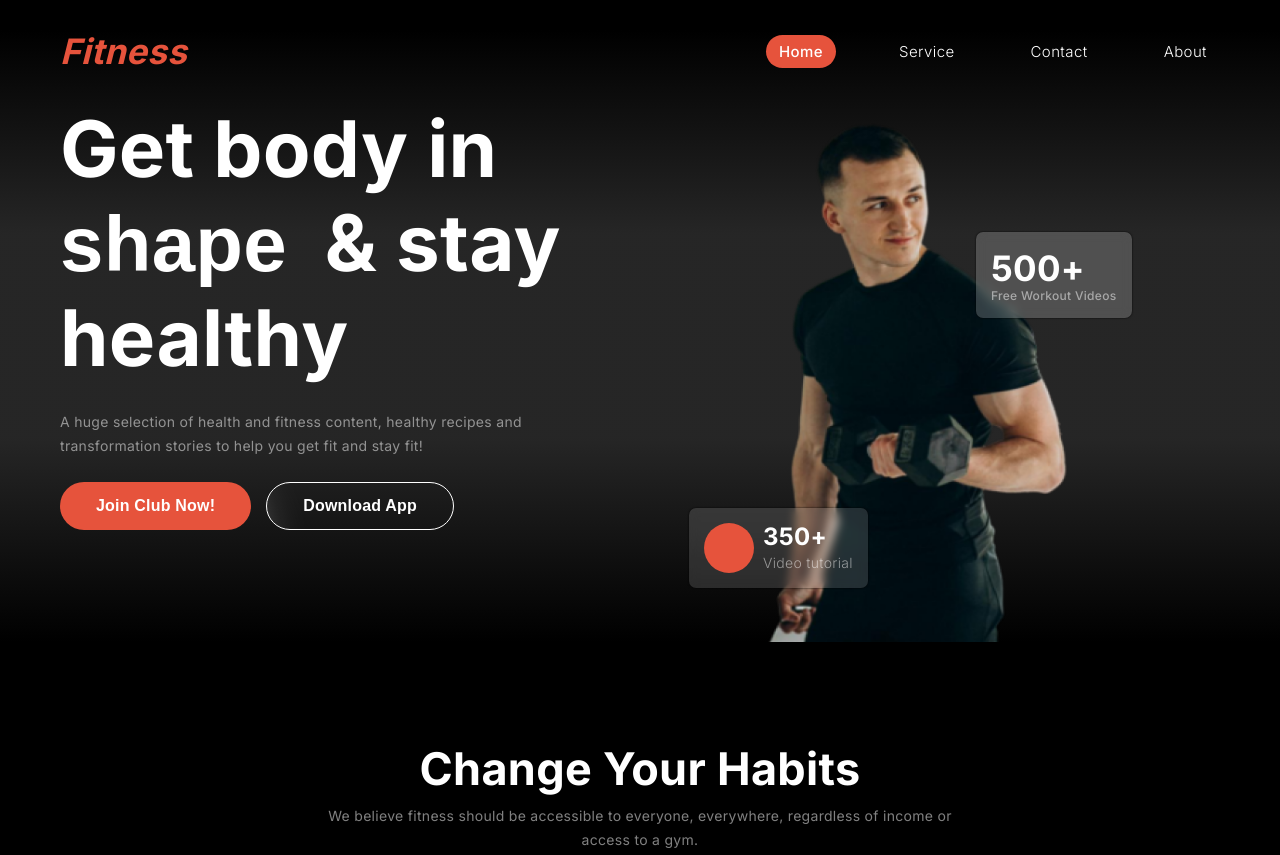
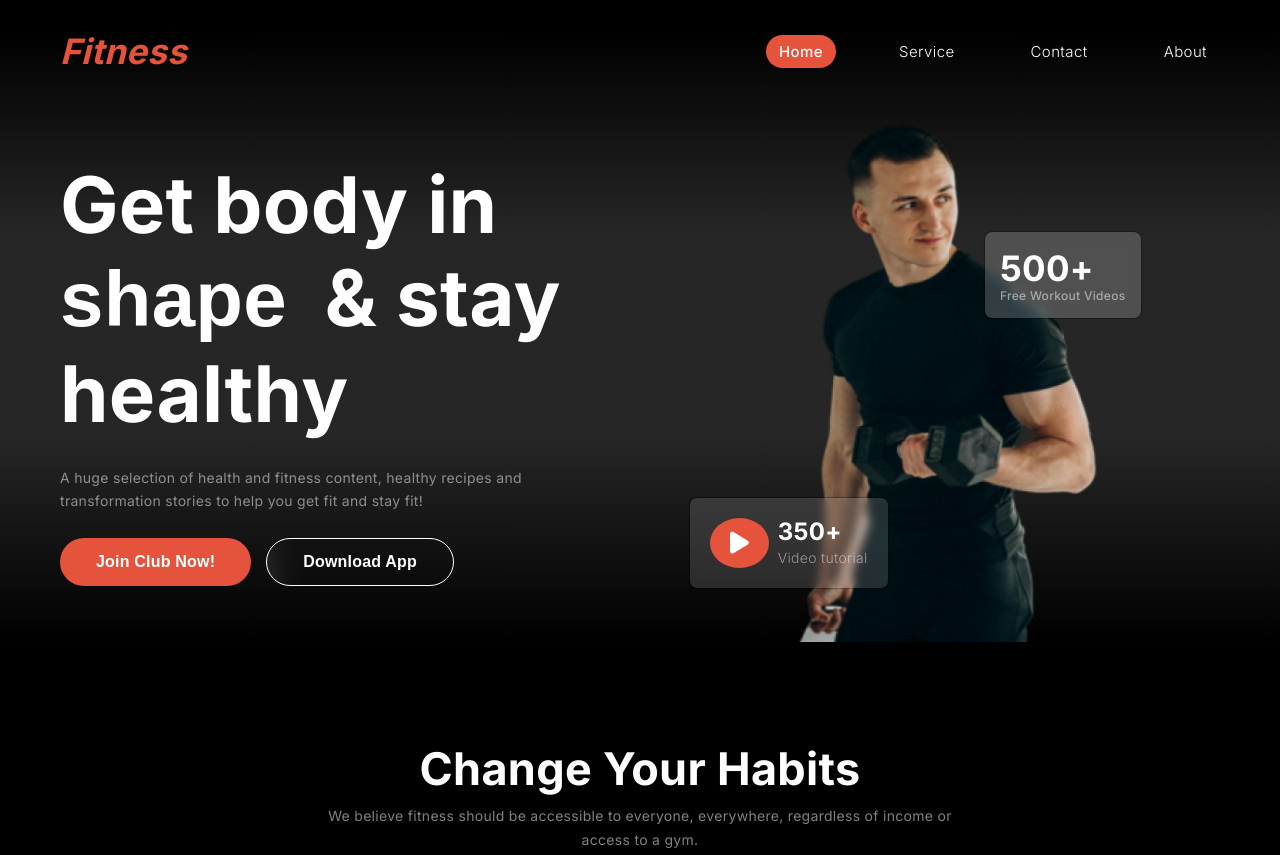
Before and after one commit to xubayers/ph_assignment_2, a plain HTML site: page index.html in a window 1280 px wide. Shown: the top 855 px of the page. Drawn offline with Linux system fonts and the light colour scheme; a web font is replaced by a local one.

Commit message:
added video play icon

```diff
--- a/index.html
+++ b/index.html
@@ -38,7 +38,7 @@
                     <img src="./images/Images 2.png" alt="">
                 </div>
                 <div class="cart cart1">
-                    <div class="circle"></div>
+                    <div class="circle"><i class="fa-solid fa-play"></i></div>
                     <div>
                         <h4>350+</h4>
                         <h5>Video tutorial</h5>
--- a/styles/style.css
+++ b/styles/style.css
@@ -124,8 +124,9 @@ nav ul li {
 }
 /* main style start */
 main {
-    gap: 4rem;
+    gap: 10rem;
     margin: 0 auto;
+    align-items: center;
 }
 main .content {
     max-width: 530px;
@@ -186,8 +187,9 @@ main .content button:nth-child(2):hover::after{
     box-shadow: 0 0 2px #000000;
 }
 .container .cart1 {
+    padding: 2rem;
     bottom: 10%;
-    left: 10%;
+    left: 0%;
     display: flex;
     gap: 9px;
     background-color: rgba(255, 255, 255, 0.138);
@@ -203,8 +205,15 @@ main .content button:nth-child(2):hover::after{
     .circle {
         height: 5rem;
         aspect-ratio: 1;
+        display: flex;
+        justify-content: center;
+        align-items: center;
+        background-color: var(--secondery-color);
+        padding: 2rem;
+        font-size: 2.5rem;
         border-radius: 50%;
-        background-color: var(--secondery-color);
+    }
+    .circle i {
     }
 
 }
```
